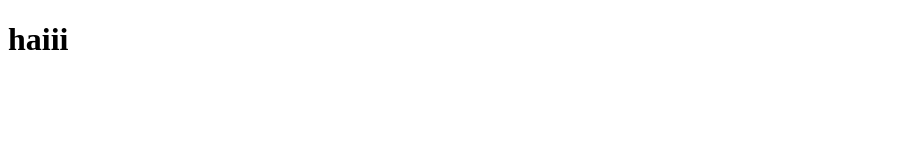
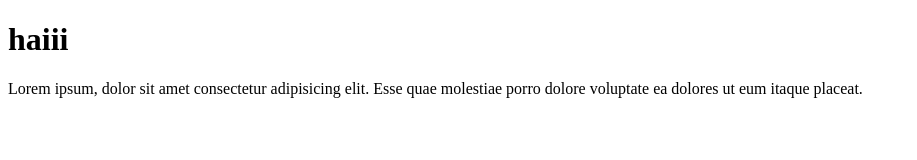
Before and after one commit to kadhisarei/coba8, a plain HTML site: page index.html in a window 1280 px wide. Shown: the whole page, without its empty margins (0-917 px from the left). Drawn offline with Linux system fonts and the light colour scheme.

Commit message:
nambah p

```diff
--- a/index.html
+++ b/index.html
@@ -8,5 +8,6 @@
 </head>
 <body>
     <h1>haiii</h1>
+    <p>Lorem ipsum, dolor sit amet consectetur adipisicing elit. Esse quae molestiae porro dolore voluptate ea dolores ut eum itaque placeat.</p>
 </body>
 </html>
```
